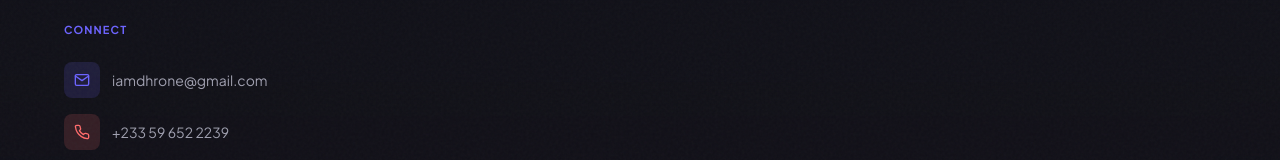
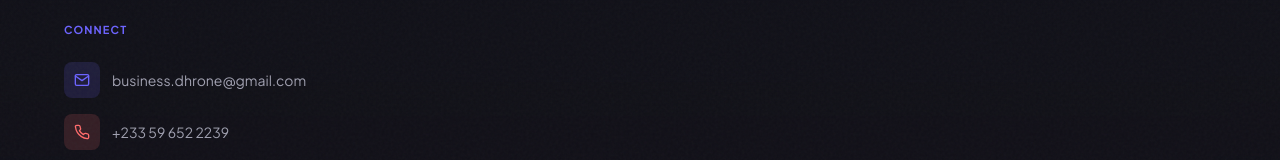
Before and after one commit to dromorongit/dhrone-portfolio, a Next.js app in the folder dhrone-portfolio-v2/: page /contact in a window 1280 px wide. Shown: the part 1144-1304 px from the top of the page. Built offline with nearby package versions, Linux system fonts and the light colour scheme.

Commit message:
New commits

```diff
--- a/dhrone-portfolio-v2/app/contact/page.tsx
+++ b/dhrone-portfolio-v2/app/contact/page.tsx
@@ -113,7 +113,7 @@ export default function ContactPage() {
             {/* Info */}
             <div className="space-y-4">
               {[
-                { icon: FiMail, label: 'Email', value: 'iamdhrone@gmail.com', href: 'mailto:iamdhrone@gmail.com', color: '#6C63FF' },
+                { icon: FiMail, label: 'Email', value: 'business.dhrone@gmail.com', href: 'mailto:business.dhrone@gmail.com', color: '#6C63FF' },
                 { icon: FiPhone, label: 'Phone / WhatsApp', value: '+233 59 652 2239', href: 'tel:+233596522239', color: '#FF6B6B' },
                 { icon: FiMapPin, label: 'Location', value: 'Dhrone Creative Gallery, Santa Maria, Accra, Ghana', href: null, color: '#FFD93D' },
               ].map((item) => (
--- a/dhrone-portfolio-v2/components/Footer.tsx
+++ b/dhrone-portfolio-v2/components/Footer.tsx
@@ -68,12 +68,12 @@ export default function Footer() {
             <div className="md:col-span-4">
               <p className="text-[11px] font-bold text-violet uppercase tracking-widest mb-6">Connect</p>
               <div className="space-y-4">
-                <a href="mailto:iamdhrone@gmail.com"
+                <a href="mailto:business.dhrone@gmail.com"
                   className="flex items-center gap-3 text-sm text-textMuted hover:text-textPrimary transition-colors group">
                   <div className="w-9 h-9 rounded-lg bg-violet/15 flex items-center justify-center shrink-0 group-hover:bg-violet/25 transition-colors">
                     <FiMail size={16} className="text-violet" />
                   </div>
-<span>iamdhrone@gmail.com</span>
+<span>business.dhrone@gmail.com</span>
                 </a>
                 <a href="tel:+233596522239"
                   className="flex items-center gap-3 text-sm text-textMuted hover:text-textPrimary transition-colors group">
```
